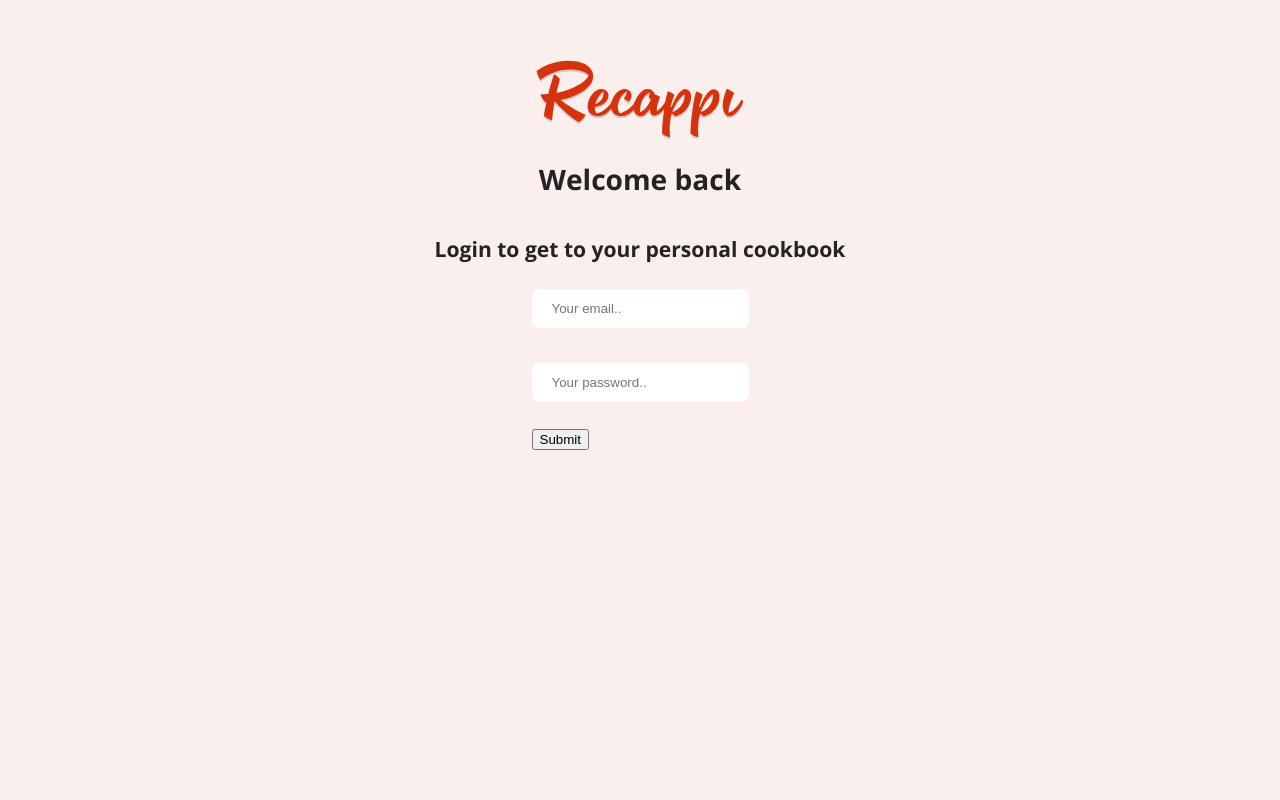
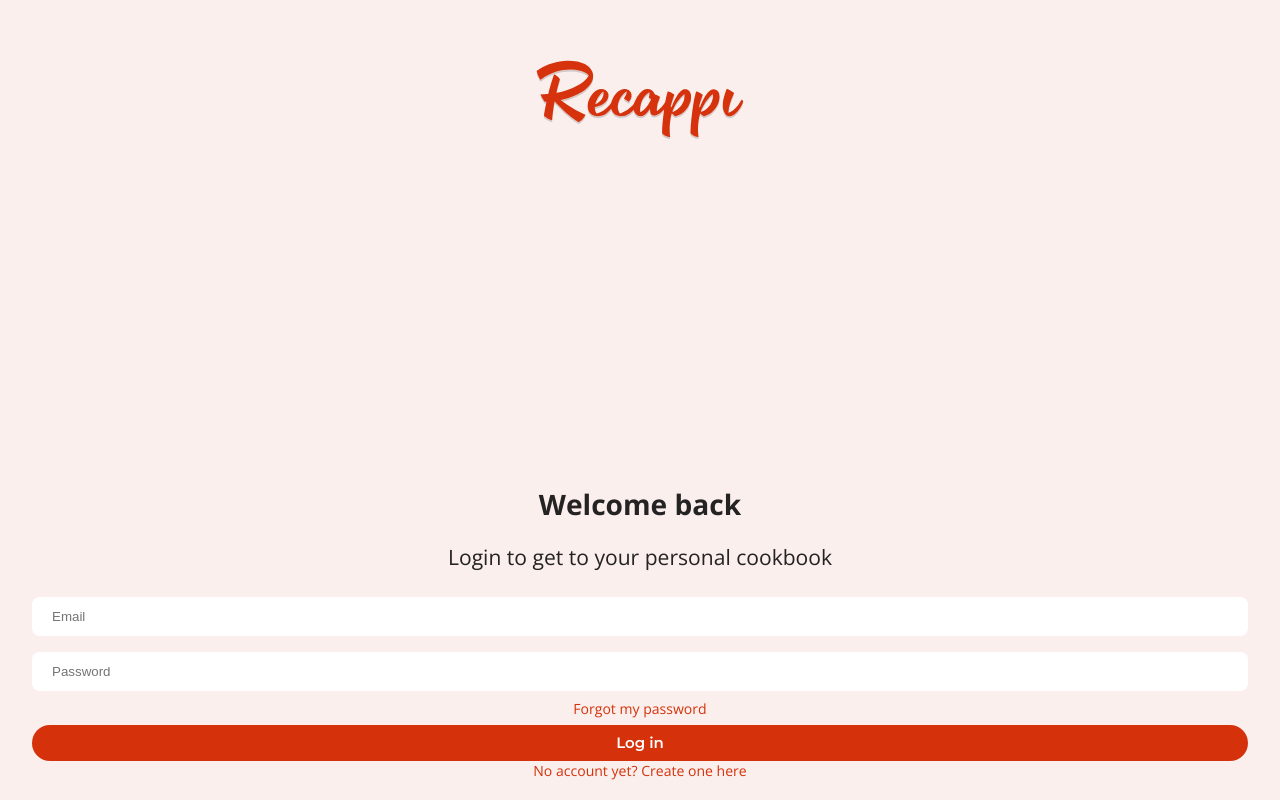
Before and after one commit to Angels100k/Recappi, a PHP site: page /login in a window 1280 px wide. Run offline with PHP 8.4, Linux system fonts and the light colour scheme.

Commit message:
login logic works

```diff
--- a/assets/css/main.css
+++ b/assets/css/main.css
@@ -243,6 +243,9 @@ a{
 .text-bold{
     font-weight: bold;
 }
+.text-normal {
+    font-weight: normal;
+}
 .p-r{
     position: relative;
 }
--- a/classes/sql.php
+++ b/classes/sql.php
@@ -77,6 +77,13 @@ WHERE grocery_list.userid = ?");
     return $stmt;
     }
 
+    public function loginUser($email){
+      $stmt = $this->conn->prepare("
+      SELECT id, password FROM user where email = ?;");
+    $stmt->execute([$email]);
+    return $stmt;
+    }
+
     public function getcookbookcat($cat, $user){
       $stmt = $this->conn->prepare("
       SELECT recipe.recipe, recipe.id, recipe.preptime, recipe.difficulty, recipe.waittime, recipe.totaltime, user.id AS userid, recipe_image.image,
--- a/index.php
+++ b/index.php
@@ -1,7 +1,5 @@
 <?php
 session_start();
-$_SESSION["id"] = 2;
-
 
 require (__DIR__ ."/includes/classloader.php");
 
--- a/webpage/login.php
+++ b/webpage/login.php
@@ -4,16 +4,20 @@ if (isset($_SESSION['login']) && $_SESSION['login'] == true) {
     header("Location: /start");
 }
 
-if (isset($_POST['submit'])) {
+$error = 0;
+if ($_SERVER["REQUEST_METHOD"] == "POST") {
     $email = $_POST['email'];
     $password = $_POST['password'];
 
-    $Account = new Account();
-    if ($Account->login($email, $password) == true) {
-        header("Location: /start");
-    } else {
-        echo "<script>alert('Woops! Email or Password is Wrong.')</script>";
-    }
+        $returned = $sqlQuery->loginUser($email);
+        while($row = $returned->fetch()):
+            if (password_verify($password, $row["password"])) {
+                $_SESSION["id"] = $row["OUT_result"];
+                header("Location: /home");
+            } else {
+                    $error = 1;
+            }
+        endwhile;
 }
 ?>
 <!DOCTYPE html>
@@ -27,17 +31,18 @@ if (isset($_POST['submit'])) {
 
     <div class="d-flex jc-center" style="margin-top: 4rem;flex-wrap: wrap;">
         <?=dd_img("logo-red", "svg", "212px","81px", "flex:100%;")?>
-        <?=dd_field_wrapper("Welcome back", "h1", "text-center f-100")?>
-        <?=dd_field_wrapper("Login to get to your personal cookbook", "h2", "text-center f-100")?>
-        <form method="post">
-
-            <input type="text" id="email" name="email" placeholder="Your email.."><br><br>
-
-            <input type="password" id="password" name="password" placeholder="Your password.."><br><br>
-            <input type="submit" value="Submit">
-        </form>
     </div>
 
-
+    <div class="main-container text-center" style="bottom: 20px;position: absolute;left: 16px;right: 16px;">
+        <?=dd_field_wrapper("Welcome back", "h1", "text-center f-100")?>
+        <?=dd_field_wrapper("Login to get to your personal cookbook", "h2", "text-center text-normal f-100")?>
+        <form method="post">
+            <input required type="text" id="email" name="email" placeholder="Email"><br>
+            <input required type="password" id="password" name="password" placeholder="Password"><br>
+            <?=dd_button("Forgot my password", "href='/login/forgotpassword'", "a", "txt-primary", "")?>
+            <input type="submit" value="Log in" class="button txt-white bg-primary w-100 mt-05 r-max bs-bb">
+        </form>
+        <?=dd_button("No account yet? Create one here", "href='/register'", "a", "txt-primary mt-1")?>
+    </div>
 </body>
 </html>
```
